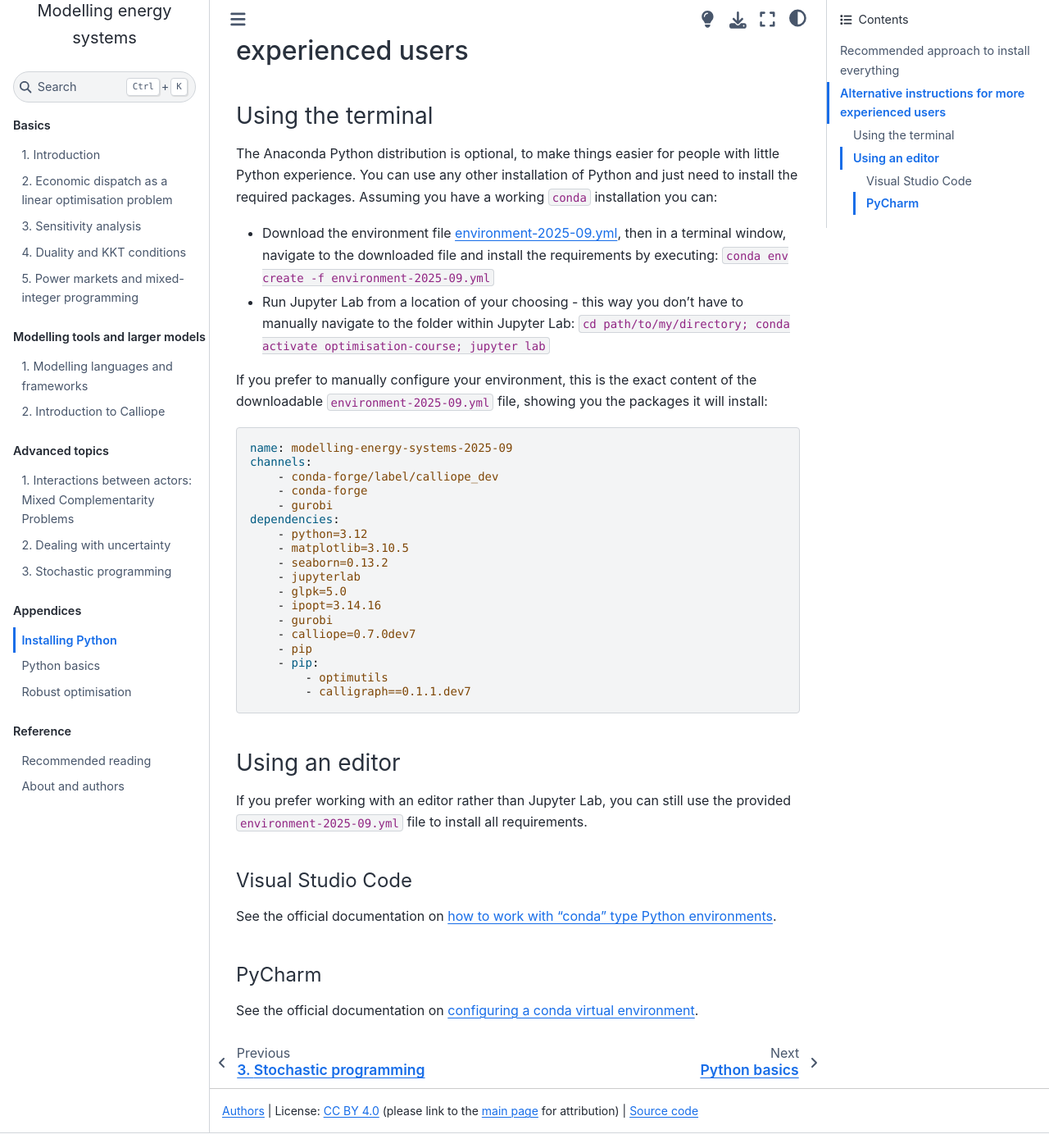
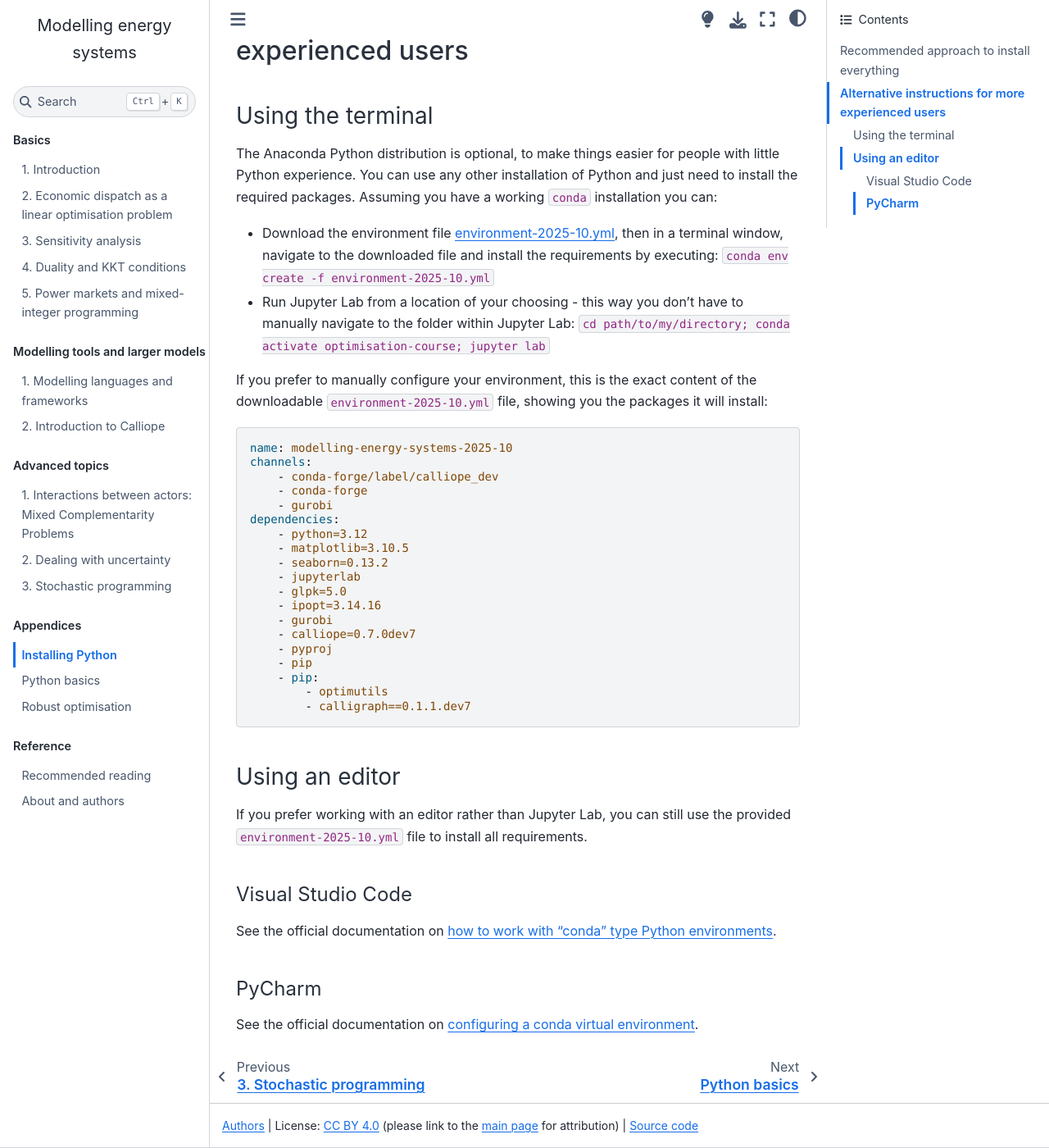
Before and after one commit to sjpfenninger/modelling-energy-systems, a Jupyter Book: the page built from appendix/installing-python.md, in a window 1280 px wide and 1400 px high, scrolled down 1105 px. Shown: the whole window at 82% size. Built offline with Jupyter Book 1.0.4 settings and Sphinx 7.4.7 and the Sphinx Book theme 1.1.4, drawn with Linux system fonts in a browser that asks for light colours; pages that are not in the unit, such as notebooks, are missing from menus; comment, search, counter and statistics services are not loaded; some of the changed text lies outside the part shown.

Commit message:
Update environment definition

````diff
--- a/_static/environment-2025-09.yml
+++ b/_static/environment-2025-10.yml
@@ -1,4 +1,4 @@
-name: modelling-energy-systems-2025-09
+name: modelling-energy-systems-2025-10
 channels:
     - conda-forge/label/calliope_dev
     - conda-forge
@@ -12,6 +12,7 @@
     - ipopt=3.14.16
     - gurobi
     - calliope=0.7.0dev7
+    - pyproj
     - pip
     - pip:
         - optimutils
--- a/appendix/installing-python.md
+++ b/appendix/installing-python.md
@@ -7,9 +7,9 @@
 These instructions should be equally valid for macOS, Linux, and Windows.
 
 1. Follow the official instructions to download and install the [Anaconda Python distribution](https://www.anaconda.com/docs/getting-started/anaconda/install).
-2. Download the environment file <a href="../_static/environment-2025-09.yml">environment-2025-09.yml</a>. This is a text file (feel free to have a closer look at it) that defines the version of Python and a set of third-party Python packages to install. Defining an environment this way makes it easy to ensure that you have the correct versions of all Python components installed.
+2. Download the environment file <a href="../_static/environment-2025-10.yml">environment-2025-10.yml</a>. This is a text file (feel free to have a closer look at it) that defines the version of Python and a set of third-party Python packages to install. Defining an environment this way makes it easy to ensure that you have the correct versions of all Python components installed.
 3. [Launch Anaconda Navigator](https://www.anaconda.com/docs/tools/anaconda-navigator/getting-started#starting-navigator) (included with the Anaconda Python distribution)
-4. Create a new environment in Anaconda Navigator by importing the `environment-2025-09.yml` file that you downloaded in step 2, [as per the official documentation](https://www.anaconda.com/docs/tools/anaconda-navigator/tutorials/manage-environments#importing-an-environment). Once this step is completed, you can delete the downloaded `environment-2025-09.yml` file.
+4. Create a new environment in Anaconda Navigator by importing the `environment-2025-10.yml` file that you downloaded in step 2, [as per the official documentation](https://www.anaconda.com/docs/tools/anaconda-navigator/tutorials/manage-environments#importing-an-environment). Once this step is completed, you can delete the downloaded `environment-2025-10.yml` file.
 
 After these installation steps, you can use Anaconda Navigator to launch Jupyter Lab whenever you want to work in Python:
 
@@ -27,19 +27,19 @@
 
 The Anaconda Python distribution is optional, to make things easier for people with little Python experience. You can use any other installation of Python and just need to install the required packages. Assuming you have a working `conda` installation you can:
 
-* Download the environment file <a href="../_static/environment-2025-09.yml">environment-2025-09.yml</a>, then in a terminal window, navigate to the downloaded file and install the requirements by executing: `conda env create -f environment-2025-09.yml`
+* Download the environment file <a href="../_static/environment-2025-10.yml">environment-2025-10.yml</a>, then in a terminal window, navigate to the downloaded file and install the requirements by executing: `conda env create -f environment-2025-10.yml`
 * Run Jupyter Lab from a location of your choosing - this way you don't have to manually navigate to the folder within Jupyter Lab: `cd path/to/my/directory; conda activate optimisation-course; jupyter lab`
 
-If you prefer to manually configure your environment, this is the exact content of the downloadable `environment-2025-09.yml` file, showing you the packages it will install:
+If you prefer to manually configure your environment, this is the exact content of the downloadable `environment-2025-10.yml` file, showing you the packages it will install:
 
-```{literalinclude} ../_static/environment-2025-09.yml
+```{literalinclude} ../_static/environment-2025-10.yml
 :language: yaml
 
 ```
 
 ### Using an editor
 
-If you prefer working with an editor rather than Jupyter Lab, you can still use the provided `environment-2025-09.yml` file to install all requirements.
+If you prefer working with an editor rather than Jupyter Lab, you can still use the provided `environment-2025-10.yml` file to install all requirements.
 
 #### Visual Studio Code
 
````
Also changed, not shown: changelog.md (+5 -0 lines).
